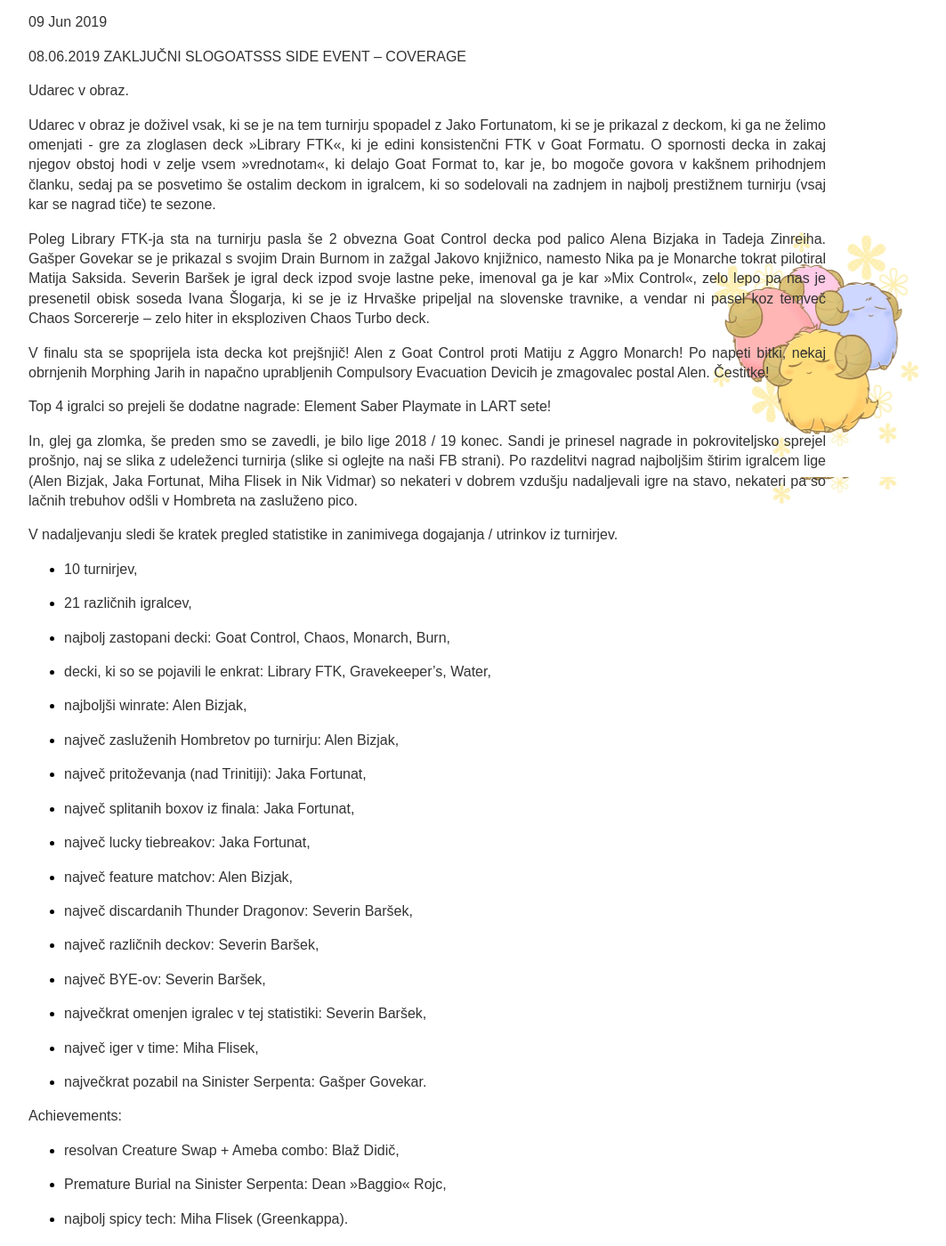
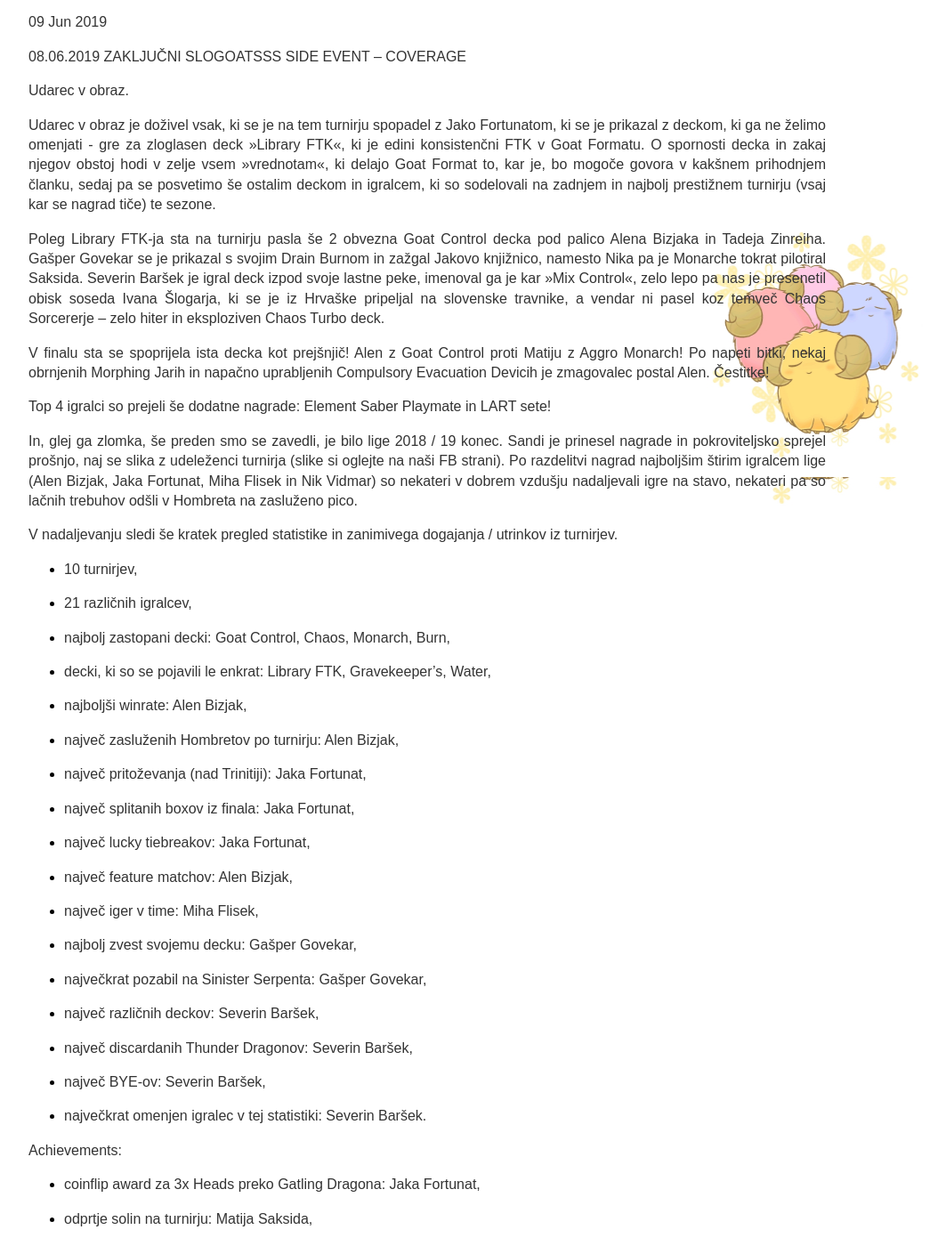
Before and after one commit to slogoatsss/slogoatsss.github.io, a Jekyll site: the page built from _posts/2019-06-09-coverage.md, in a window 1280 px wide and 1400 px high, scrolled down 206 px. Shown: the whole window at 89% size, without its empty margins (208-1271 px from the left). Built offline with Jekyll 4.4.1, drawn with Linux system fonts in a browser that asks for light colours; nearby versions of some CDN libraries; library files that are not in the unit come from our copies; some of the changed text lies outside the part shown.

Commit message:
Update 2019-06-09-coverage.md

```diff
--- a/_posts/2019-06-09-coverage.md
+++ b/_posts/2019-06-09-coverage.md
@@ -40,19 +40,27 @@ V nadaljevanju sledi še kratek pregled statistike in zanimivega dogajanja / utr
 
 - največ feature matchov: Alen Bizjak,
 
-- največ discardanih Thunder Dragonov: Severin Baršek,
+- največ iger v time: Miha Flisek,
+
+- najbolj zvest svojemu decku: Gašper Govekar,
+
+- največkrat pozabil na Sinister Serpenta: Gašper Govekar,
 
 - največ različnih deckov: Severin Baršek,
 
+- največ discardanih Thunder Dragonov: Severin Baršek,
+
 - največ BYE-ov: Severin Baršek,
 
-- največkrat omenjen igralec v tej statistiki: Severin Baršek,
-
-- največ iger v time: Miha Flisek,
-
-- največkrat pozabil na Sinister Serpenta: Gašper Govekar.
+- največkrat omenjen igralec v tej statistiki: Severin Baršek.
 
 Achievements:
+
+- coinflip award za 3x Heads preko Gatling Dragona: Jaka Fortunat,
+
+- odprtje solin na turnirju: Matija Saksida,
+
+- rage award: Tadej Zinreih,
 
 - resolvan Creature Swap + Ameba combo: Blaž Didič,
 
```
Also changed, not shown: other parts of _posts/2019-06-09-coverage.md (+1 -1 lines).
